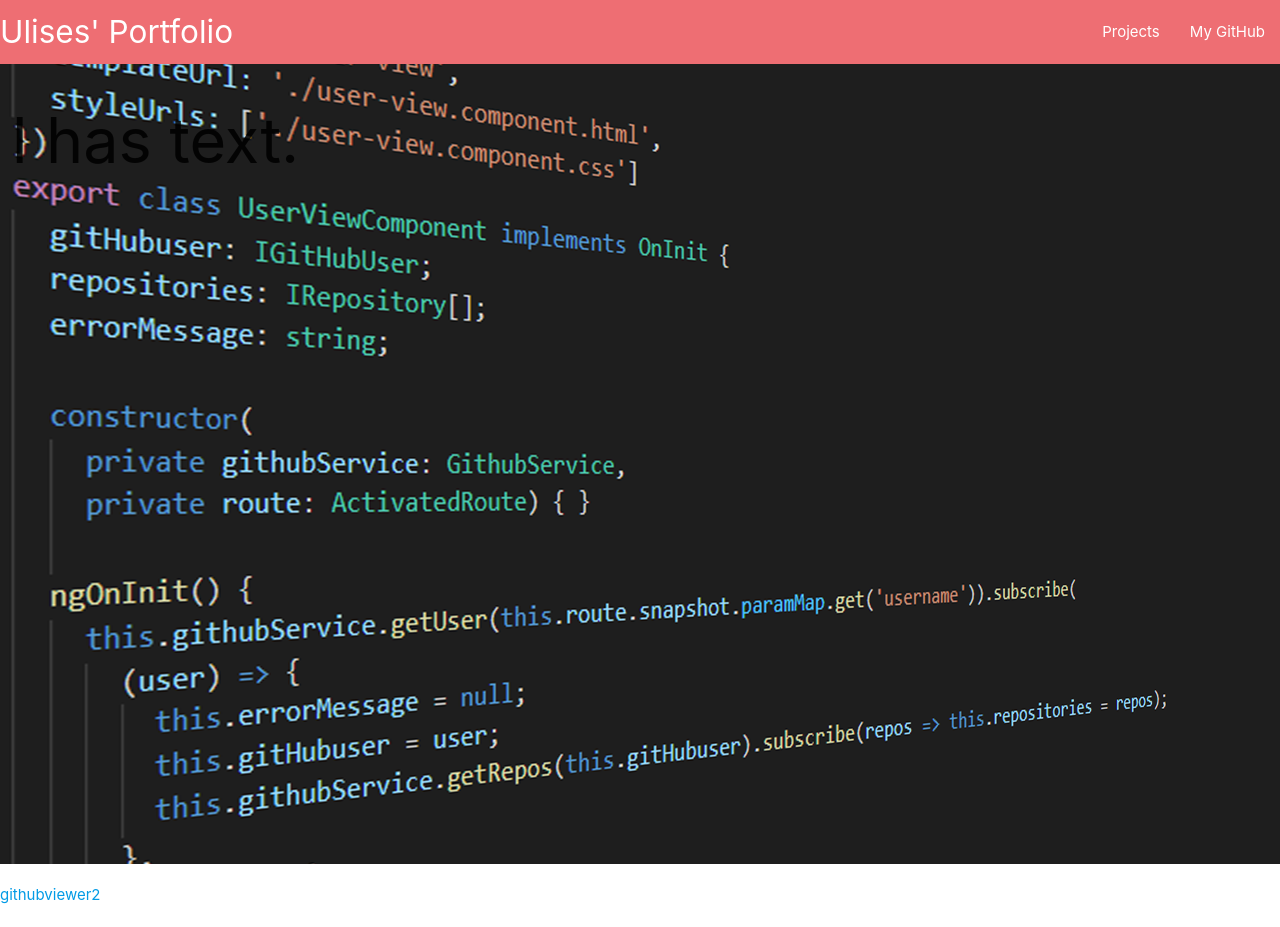
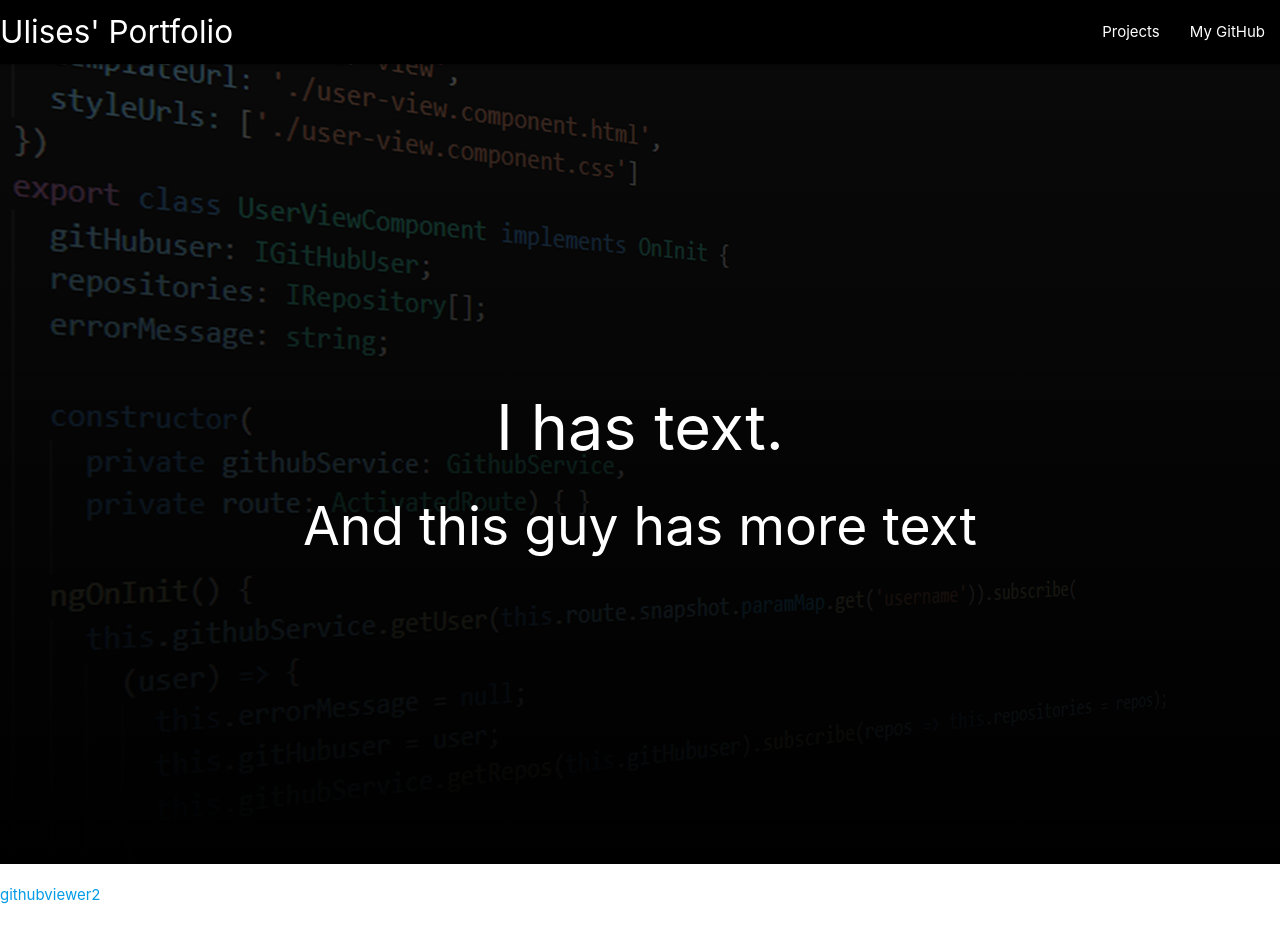
Before and after one commit to OnixFang/onixfang.github.io, a website built with webpack: page src/index.html in a window 1280 px wide. Built offline with nearby package versions, Linux system fonts and the light colour scheme.

Commit message:
Setup navbar prototype

```diff
--- a/src/index.html
+++ b/src/index.html
@@ -8,7 +8,9 @@
 </head>
 
 <body>
-  <nav id="navbar">
+  <div class="navbar-fixed">
+    <div class="black-cover"></div>
+    <nav id="navbar" class="transparent-navbar">
       <div class="nav-wrapper">
         <a href="#" class="brand-logo">Ulises' Portfolio</a>
         <ul class="right">
@@ -21,10 +23,12 @@
         </ul>
       </div>
     </nav>
+  </div>
 
-  <section id="welcome-section" class="row">
-    <div class="col">
+  <section id="welcome-section" class="row valign-wrapper">
+    <div class="col s12 white-text center">
       <h1>I has text.</h1>
+      <h2>And this guy has more text</h2>
     </div>
   </section>
   <section id="projects" class="row">
--- a/src/styles/index.scss
+++ b/src/styles/index.scss
@@ -1,7 +1,20 @@
 @import "../../node_modules/materialize-css/dist/css/materialize.min.css";
+@import "./overrides.scss";
+
+.transparent-navbar {
+  background-color: rgba(0, 0, 0, 0.7);
+}
+
+.black-cover {
+  position: absolute;
+  background-color: #000;
+  width: 100%;
+  height: 100%;
+}
 
 #welcome-section {
-  background-image: url("../img/code.png");
+  background: linear-gradient(rgba(0, 0, 0, 0.7), rgba(0, 0, 0, 1)),
+    url("../img/code.png");
   height: 100vh;
 }
 
--- /dev/null
+++ b/src/styles/overrides.scss
@@ -0,0 +1,12 @@
+// Overrides
+nav {
+  ul {
+    li {
+      a {
+        &:hover {
+          background-color: rgba(255, 255, 255, 0.2);
+        }
+      }
+    }
+  }
+}
```
Lines whose indentation alone changed are shown as unchanged.
